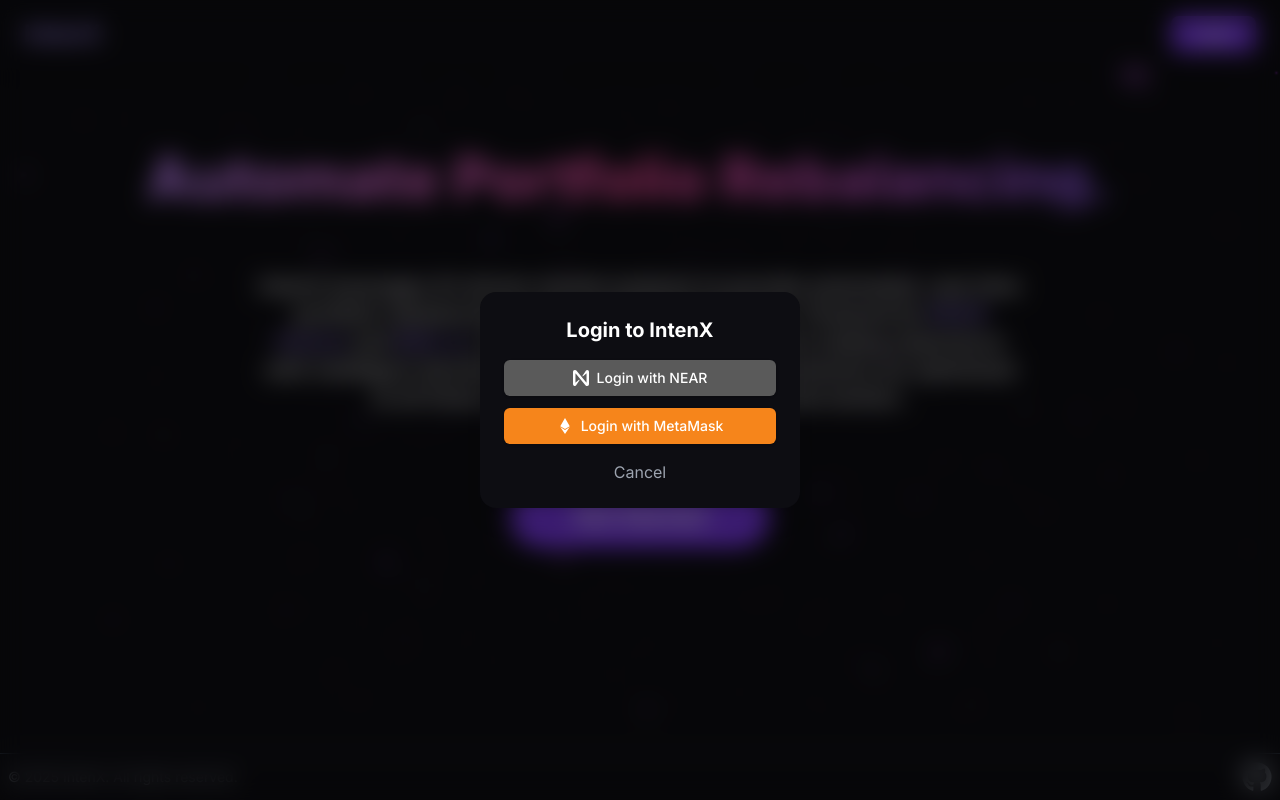
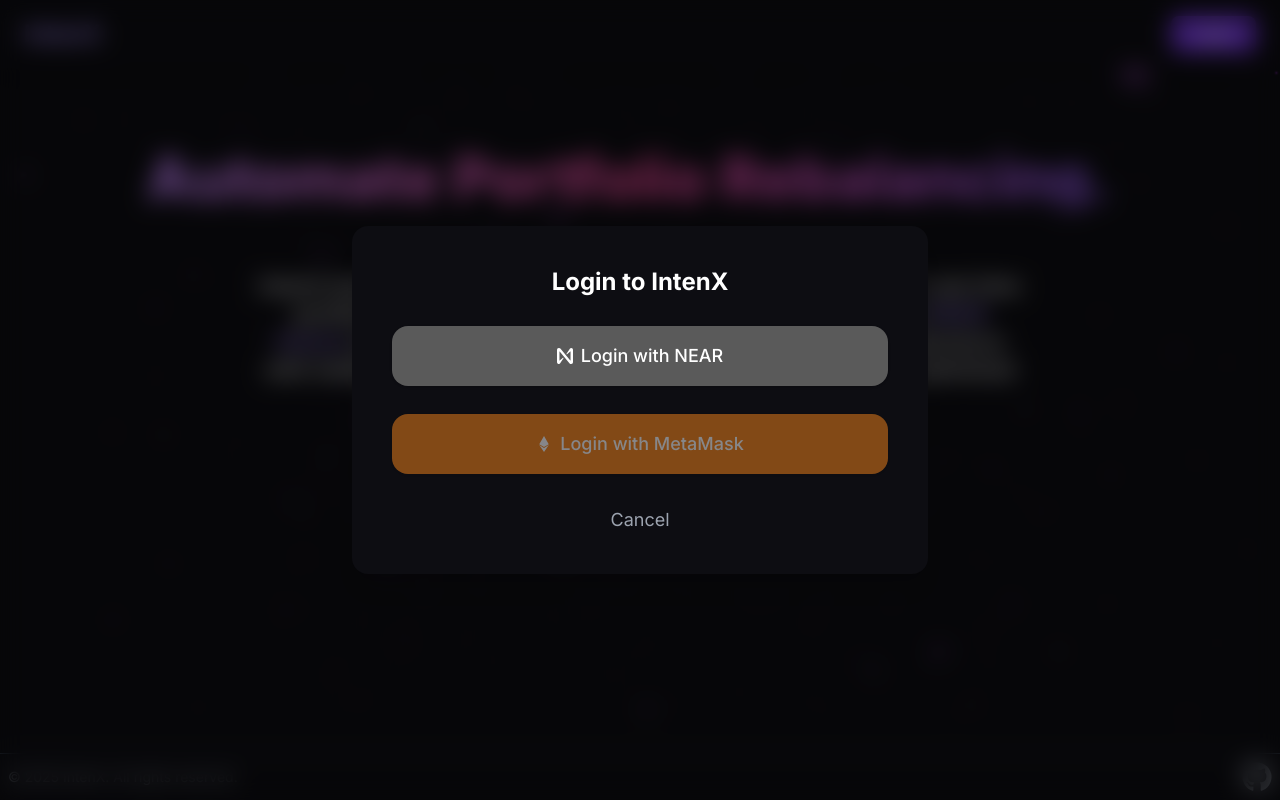
Before and after one commit to Aniket-Kumar-Paul/IntenX, a Next.js app in the folder frontend/: page / in a window 1280 px wide. Both pictures are taken after a click on the button "Login". Built offline with nearby package versions, Linux system fonts and the light colour scheme.

Commit message:
Disabling and UI changes for login with metamask button

```diff
--- a/frontend/package.json
+++ b/frontend/package.json
@@ -12,6 +12,7 @@
     "@metamask/sdk": "^0.32.0",
     "@radix-ui/react-dialog": "^1.1.6",
     "@radix-ui/react-slot": "^1.1.2",
+    "@radix-ui/react-tooltip": "^1.1.8",
     "@react-three/fiber": "^8.13.7",
     "@shadcn/ui": "^0.0.4",
     "class-variance-authority": "^0.7.1",
--- a/frontend/src/components/LoginModal.tsx
+++ b/frontend/src/components/LoginModal.tsx
@@ -6,6 +6,7 @@
 import { FaEthereum } from "react-icons/fa";
 import { SiNear } from "react-icons/si";
 import { useAuth } from "@/context/AuthContext";
+import { Tooltip, TooltipContent, TooltipProvider, TooltipTrigger } from "@/components/ui/tooltip";
 
 interface LoginModalProps {
   isOpen: boolean;
@@ -13,29 +14,29 @@
 }
 
 const LoginModal: React.FC<LoginModalProps> = ({ isOpen, onClose }) => {
-  const { loginWithNear, loginWithMetaMask } = useAuth();
+  const { loginWithNear } = useAuth();
 
   return (
     <AnimatePresence>
       {isOpen && (
         <motion.div
-          className="fixed inset-0 flex items-center justify-center bg-black bg-opacity-50 backdrop-blur-md"
+          className="fixed inset-0 flex items-center justify-center bg-black bg-opacity-50 backdrop-blur-md px-4 sm:px-6 lg:px-8"
           initial={{ opacity: 0 }}
           animate={{ opacity: 1 }}
           exit={{ opacity: 0 }}
           onClick={onClose} // Close when clicking outside modal
         >
           <motion.div
-            className="bg-[#0D0D12] p-6 rounded-2xl shadow-xl w-80 text-center"
+            className="bg-[#0D0D12] p-6 sm:p-8 lg:p-10 rounded-2xl shadow-xl w-full max-w-md sm:max-w-lg lg:max-w-xl text-center"
             initial={{ scale: 0.8, opacity: 0 }}
             animate={{ scale: 1, opacity: 1 }}
             exit={{ scale: 0.8, opacity: 0 }}
             onClick={(e) => e.stopPropagation()} // Prevent closing when clicking inside
           >
-            <h2 className="text-xl font-bold text-white mb-4">Login to IntenX</h2>
+            <h2 className="text-lg sm:text-xl lg:text-2xl font-bold text-white mb-4">Login to IntenX</h2>
 
             <Button
-              className="bg-[#5A5A5A] hover:bg-[#4A4A4A] text-white w-full flex items-center justify-center gap-2 mb-3"
+              className="bg-[#5A5A5A] hover:bg-[#4A4A4A] rounded-2xl text-white w-full h-full flex items-center justify-center gap-2 my-7 py-2 sm:py-3 lg:py-4 text-sm sm:text-base lg:text-lg"
               onClick={() => {
                 loginWithNear();
                 onClose();
@@ -44,17 +45,25 @@
               <SiNear className="text-white" /> Login with NEAR
             </Button>
 
-            <Button
-              className="bg-[#F6851B] hover:bg-[#E2761B] text-white w-full flex items-center justify-center gap-2"
-              onClick={() => {
-                loginWithMetaMask();
-                onClose();
-              }}
-            >
-              <FaEthereum className="text-white" /> Login with MetaMask
-            </Button>
+            <TooltipProvider>
+              <Tooltip>
+                <TooltipTrigger asChild>
+                  <span className="w-full">
+                    <Button
+                      className="bg-[#F6851B] text-white rounded-2xl w-full h-full flex items-center justify-center gap-2 py-2 sm:py-3 my-4 lg:py-4 text-sm sm:text-base lg:text-lg"
+                      disabled
+                    >
+                      <FaEthereum className="text-white" /> Login with MetaMask
+                    </Button>
+                  </span>
+                </TooltipTrigger>
+                <TooltipContent>
+                  <p>Coming Soon</p>
+                </TooltipContent>
+              </Tooltip>
+            </TooltipProvider>
 
-            <button className="mt-4 text-gray-400 hover:text-white" onClick={onClose}>
+            <button className="mt-4 text-gray-400 hover:text-white text-sm sm:text-base lg:text-lg" onClick={onClose}>
               Cancel
             </button>
           </motion.div>
--- /dev/null
+++ b/frontend/src/components/ui/tooltip.tsx
@@ -0,0 +1,32 @@
+"use client"
+
+import * as React from "react"
+import * as TooltipPrimitive from "@radix-ui/react-tooltip"
+
+import { cn } from "@/lib/utils"
+
+const TooltipProvider = TooltipPrimitive.Provider
+
+const Tooltip = TooltipPrimitive.Root
+
+const TooltipTrigger = TooltipPrimitive.Trigger
+
+const TooltipContent = React.forwardRef<
+  React.ElementRef<typeof TooltipPrimitive.Content>,
+  React.ComponentPropsWithoutRef<typeof TooltipPrimitive.Content>
+>(({ className, sideOffset = 4, ...props }, ref) => (
+  <TooltipPrimitive.Portal>
+    <TooltipPrimitive.Content
+      ref={ref}
+      sideOffset={sideOffset}
+      className={cn(
+        "z-50 overflow-hidden rounded-md bg-primary px-3 py-1.5 text-xs text-primary-foreground animate-in fade-in-0 zoom-in-95 data-[state=closed]:animate-out data-[state=closed]:fade-out-0 data-[state=closed]:zoom-out-95 data-[side=bottom]:slide-in-from-top-2 data-[side=left]:slide-in-from-right-2 data-[side=right]:slide-in-from-left-2 data-[side=top]:slide-in-from-bottom-2",
+        className
+      )}
+      {...props}
+    />
+  </TooltipPrimitive.Portal>
+))
+TooltipContent.displayName = TooltipPrimitive.Content.displayName
+
+export { Tooltip, TooltipTrigger, TooltipContent, TooltipProvider }
```
Also changed, not shown: 1 other file (tests, documents, lock files or other folders).
